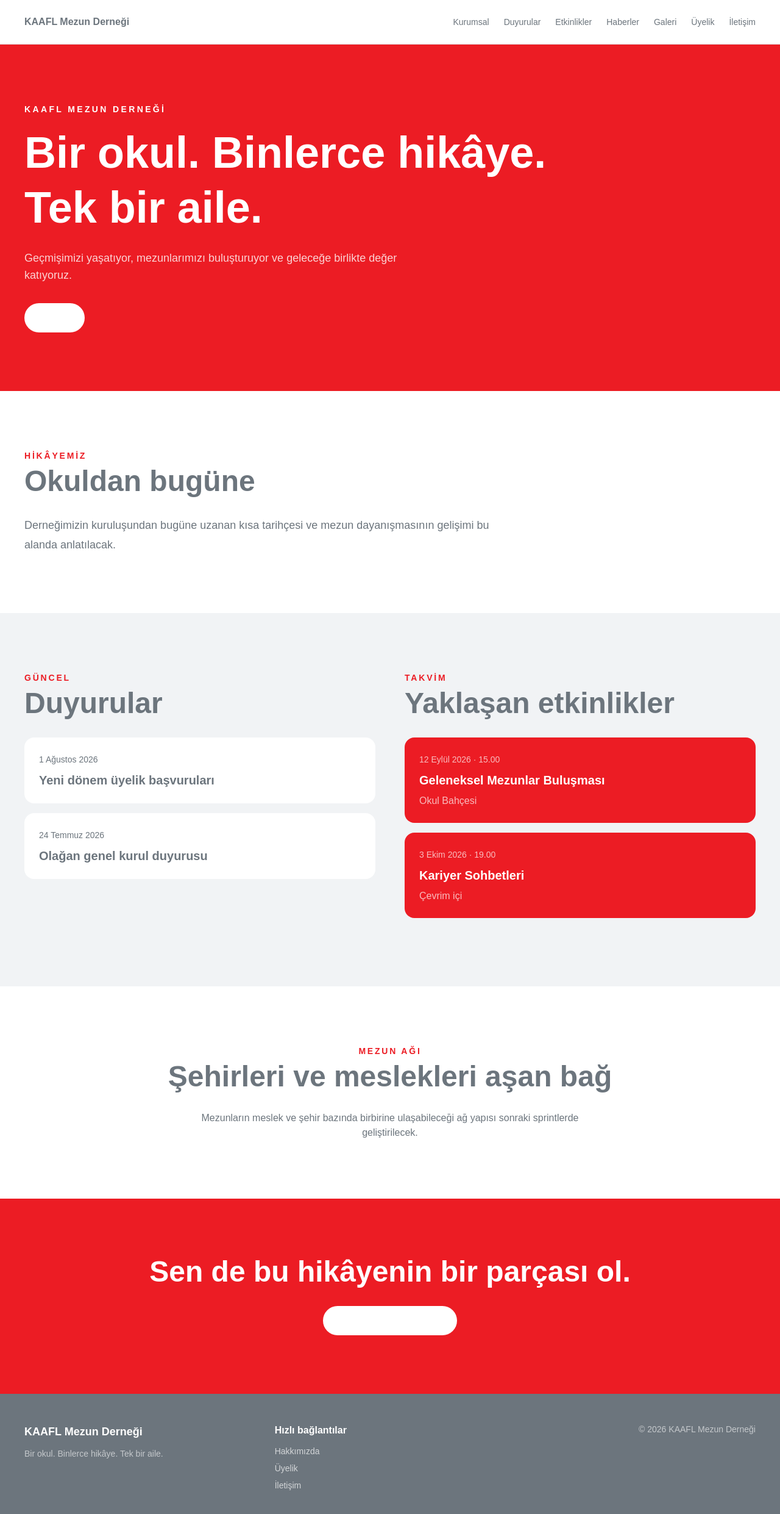
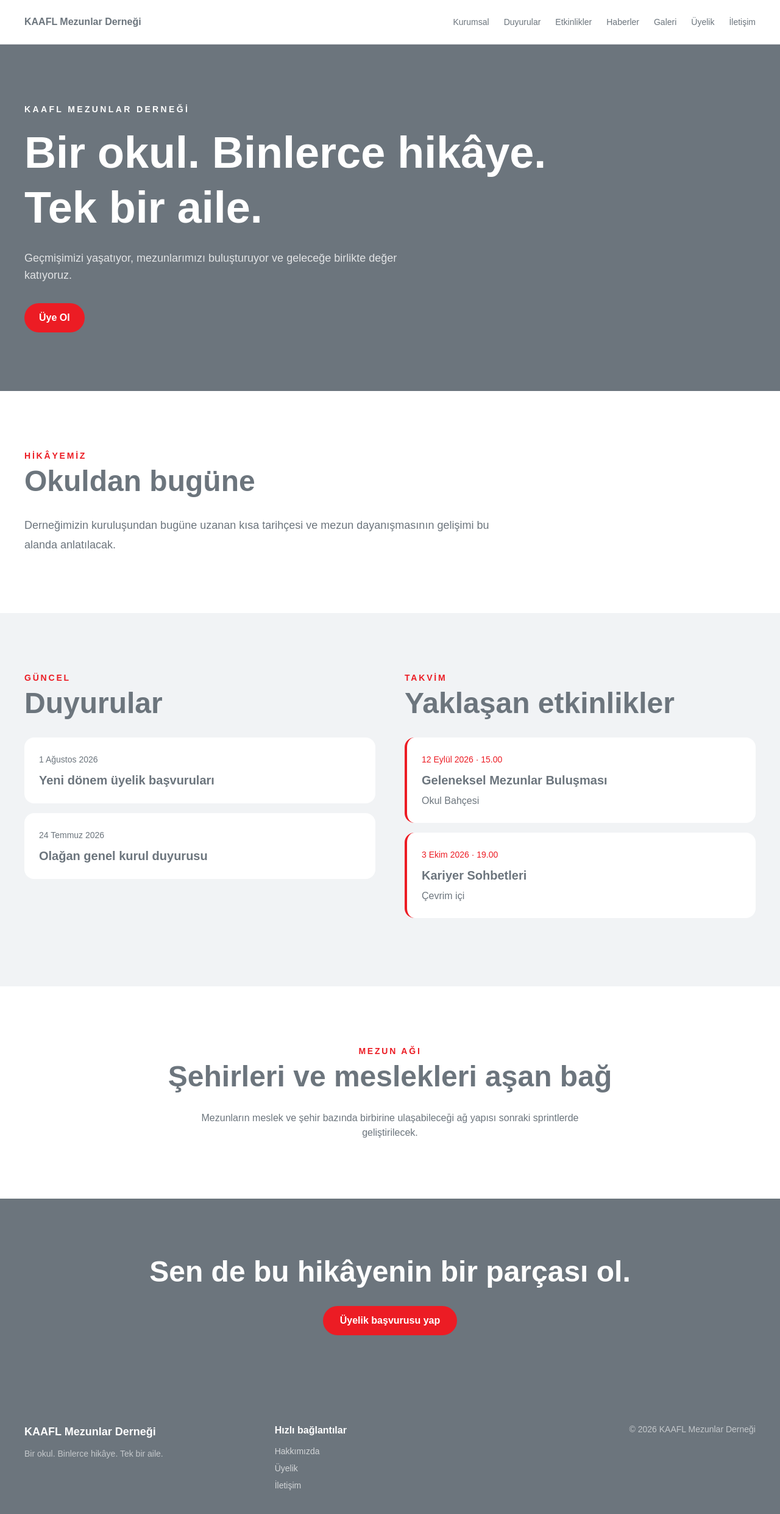
Before and after one commit to pclelif/mezun-dernegi, a Next.js app: page / in a window 1280 px wide. Shown: the top 2482 px of the page at 61% size. Built offline with nearby package versions, Linux system fonts and the light colour scheme.

Commit message:
style: refine brand name and palette hierarchy

```diff
--- a/package.json
+++ b/package.json
@@ -1,5 +1,5 @@
 {
-  "name": "kaafl-mezun-dernegi",
+  "name": "kaafl-mezunlar-dernegi",
   "version": "0.1.0",
   "private": true,
   "scripts": {
--- a/src/app/layout.tsx
+++ b/src/app/layout.tsx
@@ -4,7 +4,7 @@ import { Header } from "@/components/layout/header";
 import "./globals.css";
 
 export const metadata: Metadata = {
-  title: { default: "KAAFL Mezun Derneği", template: "%s | KAAFL Mezun Derneği" },
+  title: { default: "KAAFL Mezunlar Derneği", template: "%s | KAAFL Mezunlar Derneği" },
   description: "KAAFL mezunlarını bir araya getiren dayanışma ve iletişim platformu.",
 };
 
--- a/src/app/page.tsx
+++ b/src/app/page.tsx
@@ -5,12 +5,12 @@ import { announcements, events } from "@/content/sample-data";
 export default function HomePage() {
   return (
     <>
-      <section className="flex min-h-[70vh] items-end bg-[#EC1C24] text-white">
+      <section className="flex min-h-[70vh] items-end bg-[#6C757D] text-white">
         <div className="container-site py-16 md:py-24">
-          <p className="mb-4 text-sm font-bold uppercase tracking-[0.24em] text-white">KAAFL Mezun Derneği</p>
+          <p className="mb-4 text-sm font-bold uppercase tracking-[0.24em] text-white">KAAFL Mezunlar Derneği</p>
           <h1 className="max-w-4xl text-4xl font-bold leading-tight md:text-7xl">Bir okul. Binlerce hikâye. Tek bir aile.</h1>
           <p className="mt-6 max-w-2xl text-lg text-white/80">Geçmişimizi yaşatıyor, mezunlarımızı buluşturuyor ve geleceğe birlikte değer katıyoruz.</p>
-          <Link href="/uyelik" className="mt-8 inline-flex rounded-full bg-white px-6 py-3 font-bold text-[#EC1C24]">Üye Ol</Link>
+          <Link href="/uyelik" className="mt-8 inline-flex rounded-full bg-[#EC1C24] px-6 py-3 font-bold text-white">Üye Ol</Link>
         </div>
       </section>
 
@@ -22,7 +22,7 @@ export default function HomePage() {
       <section className="section-space bg-[#F1F3F5]">
         <div className="container-site grid gap-12 lg:grid-cols-2">
           <div><SectionHeading eyebrow="Güncel" title="Duyurular" />{announcements.map((item) => <article className="mb-4 rounded-2xl bg-white p-6" key={item.slug}><time className="text-sm text-[#6C757D]">{item.date}</time><h3 className="mt-2 text-xl font-bold">{item.title}</h3></article>)}</div>
-          <div><SectionHeading eyebrow="Takvim" title="Yaklaşan etkinlikler" />{events.map((item) => <article className="mb-4 rounded-2xl bg-[#EC1C24] p-6 text-white" key={item.slug}><time className="text-sm text-white/70">{item.date}</time><h3 className="mt-2 text-xl font-bold">{item.title}</h3><p className="mt-2 text-white/70">{item.location}</p></article>)}</div>
+          <div><SectionHeading eyebrow="Takvim" title="Yaklaşan etkinlikler" />{events.map((item) => <article className="mb-4 rounded-2xl border-l-4 border-[#EC1C24] bg-white p-6" key={item.slug}><time className="text-sm text-[#EC1C24]">{item.date}</time><h3 className="mt-2 text-xl font-bold">{item.title}</h3><p className="mt-2 text-[#6C757D]">{item.location}</p></article>)}</div>
         </div>
       </section>
 
@@ -31,8 +31,8 @@ export default function HomePage() {
         <p className="mx-auto max-w-2xl text-[#6C757D]">Mezunların meslek ve şehir bazında birbirine ulaşabileceği ağ yapısı sonraki sprintlerde geliştirilecek.</p>
       </section>
 
-      <section className="section-space bg-[#EC1C24] text-center text-white">
-        <div className="container-site"><h2 className="text-3xl font-bold md:text-5xl">Sen de bu hikâyenin bir parçası ol.</h2><Link href="/uyelik" className="mt-8 inline-flex rounded-full bg-white px-7 py-3 font-bold text-[#EC1C24]">Üyelik başvurusu yap</Link></div>
+      <section className="section-space bg-[#6C757D] text-center text-white">
+        <div className="container-site"><h2 className="text-3xl font-bold md:text-5xl">Sen de bu hikâyenin bir parçası ol.</h2><Link href="/uyelik" className="mt-8 inline-flex rounded-full bg-[#EC1C24] px-7 py-3 font-bold text-white">Üyelik başvurusu yap</Link></div>
       </section>
     </>
   );
--- a/src/components/cards/event-card.tsx
+++ b/src/components/cards/event-card.tsx
@@ -3,5 +3,5 @@ import Link from "next/link";
 type Props = { title: string; date: string; location: string; slug: string };
 
 export function EventCard({ title, date, location, slug }: Props) {
-  return <article className="rounded-2xl bg-[#EC1C24] p-6 text-white"><time className="text-sm text-white/70">{date}</time><h2 className="mt-2 text-xl font-bold"><Link href={`/etkinlikler/${slug}`}>{title}</Link></h2><p className="mt-3 text-white/70">{location}</p></article>;
+  return <article className="rounded-2xl border-l-4 border-[#EC1C24] bg-[#F1F3F5] p-6"><time className="text-sm font-medium text-[#EC1C24]">{date}</time><h2 className="mt-2 text-xl font-bold"><Link href={`/etkinlikler/${slug}`}>{title}</Link></h2><p className="mt-3 text-[#6C757D]">{location}</p></article>;
 }
--- a/src/components/layout/footer.tsx
+++ b/src/components/layout/footer.tsx
@@ -1,5 +1,5 @@
 import Link from "next/link";
 
 export function Footer() {
-  return <footer className="bg-[#6C757D] py-12 text-white"><div className="container-site grid gap-8 md:grid-cols-3"><div><p className="text-lg font-bold">KAAFL Mezun Derneği</p><p className="mt-3 text-sm text-white/60">Bir okul. Binlerce hikâye. Tek bir aile.</p></div><div><p className="font-bold">Hızlı bağlantılar</p><div className="mt-3 grid gap-2 text-sm text-white/70"><Link href="/kurumsal/hakkimizda">Hakkımızda</Link><Link href="/uyelik">Üyelik</Link><Link href="/iletisim">İletişim</Link></div></div><div className="text-sm text-white/60 md:text-right">© {new Date().getFullYear()} KAAFL Mezun Derneği</div></div></footer>;
+  return <footer className="bg-[#6C757D] py-12 text-white"><div className="container-site grid gap-8 md:grid-cols-3"><div><p className="text-lg font-bold">KAAFL Mezunlar Derneği</p><p className="mt-3 text-sm text-white/60">Bir okul. Binlerce hikâye. Tek bir aile.</p></div><div><p className="font-bold">Hızlı bağlantılar</p><div className="mt-3 grid gap-2 text-sm text-white/70"><Link href="/kurumsal/hakkimizda">Hakkımızda</Link><Link href="/uyelik">Üyelik</Link><Link href="/iletisim">İletişim</Link></div></div><div className="text-sm text-white/60 md:text-right">© {new Date().getFullYear()} KAAFL Mezunlar Derneği</div></div></footer>;
 }
--- a/src/components/layout/header.tsx
+++ b/src/components/layout/header.tsx
@@ -10,7 +10,7 @@ export function Header() {
   return (
     <header className="sticky top-0 z-50 border-b border-[#6C757D]/20 bg-white/95 backdrop-blur">
       <div className="container-site flex h-18 items-center justify-between">
-        <Link href="/" className="font-bold text-[#EC1C24]">KAAFL Mezun Derneği</Link>
+        <Link href="/" className="font-bold text-[#EC1C24]">KAAFL Mezunlar Derneği</Link>
         <nav className="hidden items-center gap-6 lg:flex" aria-label="Ana menü">{navigation.map((item) => <Link className="text-sm font-medium hover:text-[#EC1C24]" href={item.href} key={item.href}>{item.label}</Link>)}</nav>
         <button className="rounded-lg p-2 lg:hidden" onClick={() => setOpen(!open)} aria-expanded={open} aria-label="Menüyü aç veya kapat">{open ? <X /> : <Menu />}</button>
       </div>
--- a/src/components/shared/page-hero.tsx
+++ b/src/components/shared/page-hero.tsx
@@ -2,7 +2,7 @@ type PageHeroProps = { eyebrow?: string; title: string; description?: string };
 
 export function PageHero({ eyebrow, title, description }: PageHeroProps) {
   return (
-    <section className="bg-[#EC1C24] py-16 text-white md:py-24">
+    <section className="bg-[#6C757D] py-16 text-white md:py-24">
       <div className="container-site">
         {eyebrow && <p className="mb-3 text-sm font-bold uppercase tracking-[0.2em] text-white">{eyebrow}</p>}
         <h1 className="max-w-4xl text-4xl font-bold md:text-6xl">{title}</h1>
--- a/src/styles/tokens.css
+++ b/src/styles/tokens.css
@@ -1,6 +1,6 @@
 :root {
-  --color-primary: #ec1c24;
-  --color-primary-light: #ec1c24;
+  --color-primary: #6c757d;
+  --color-primary-light: #f1f3f5;
   --color-accent: #ec1c24;
   --color-ink: #6c757d;
   --color-muted: #6c757d;
```
Also changed, not shown: 3 other files (tests, documents, lock files or other folders).
